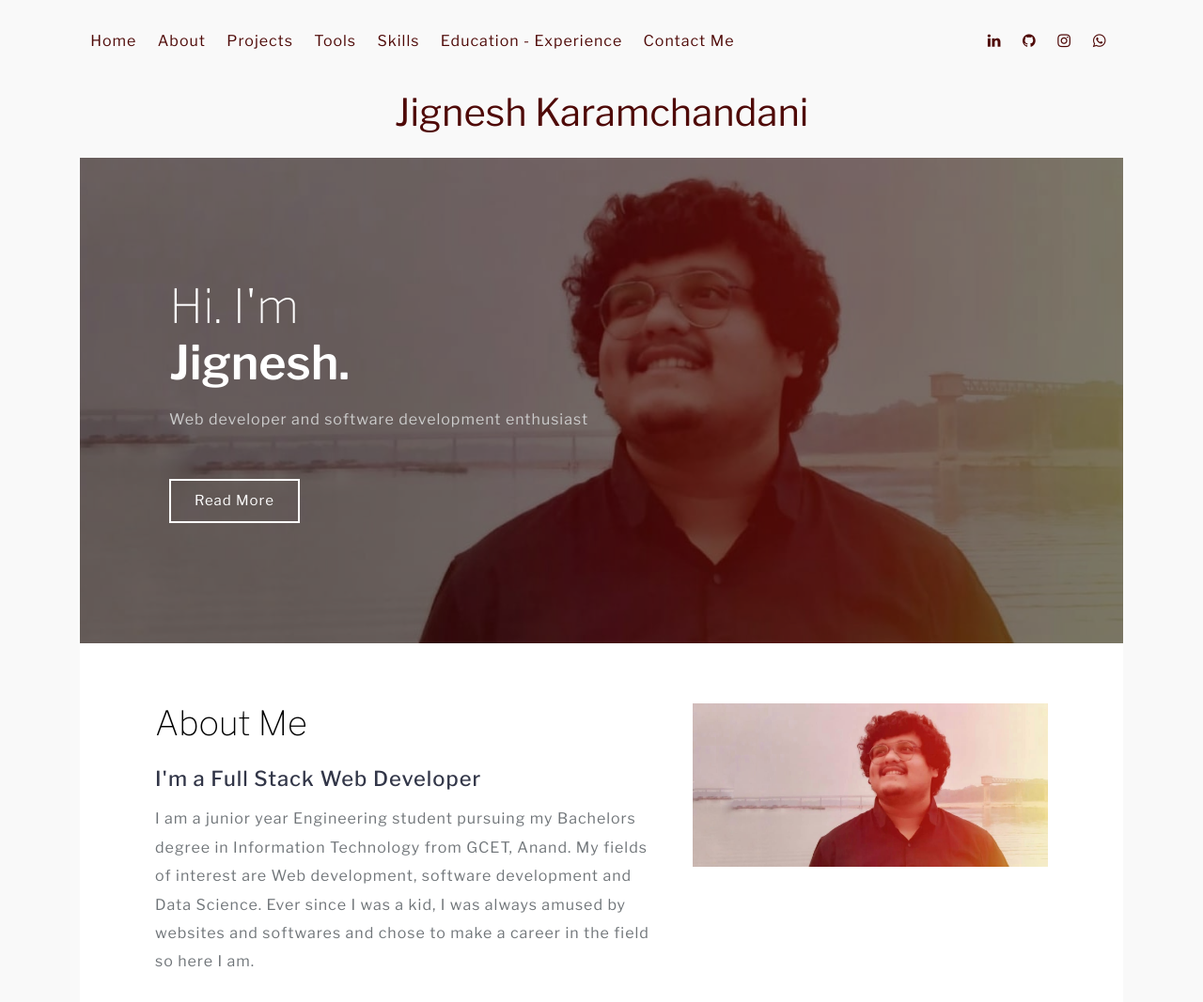
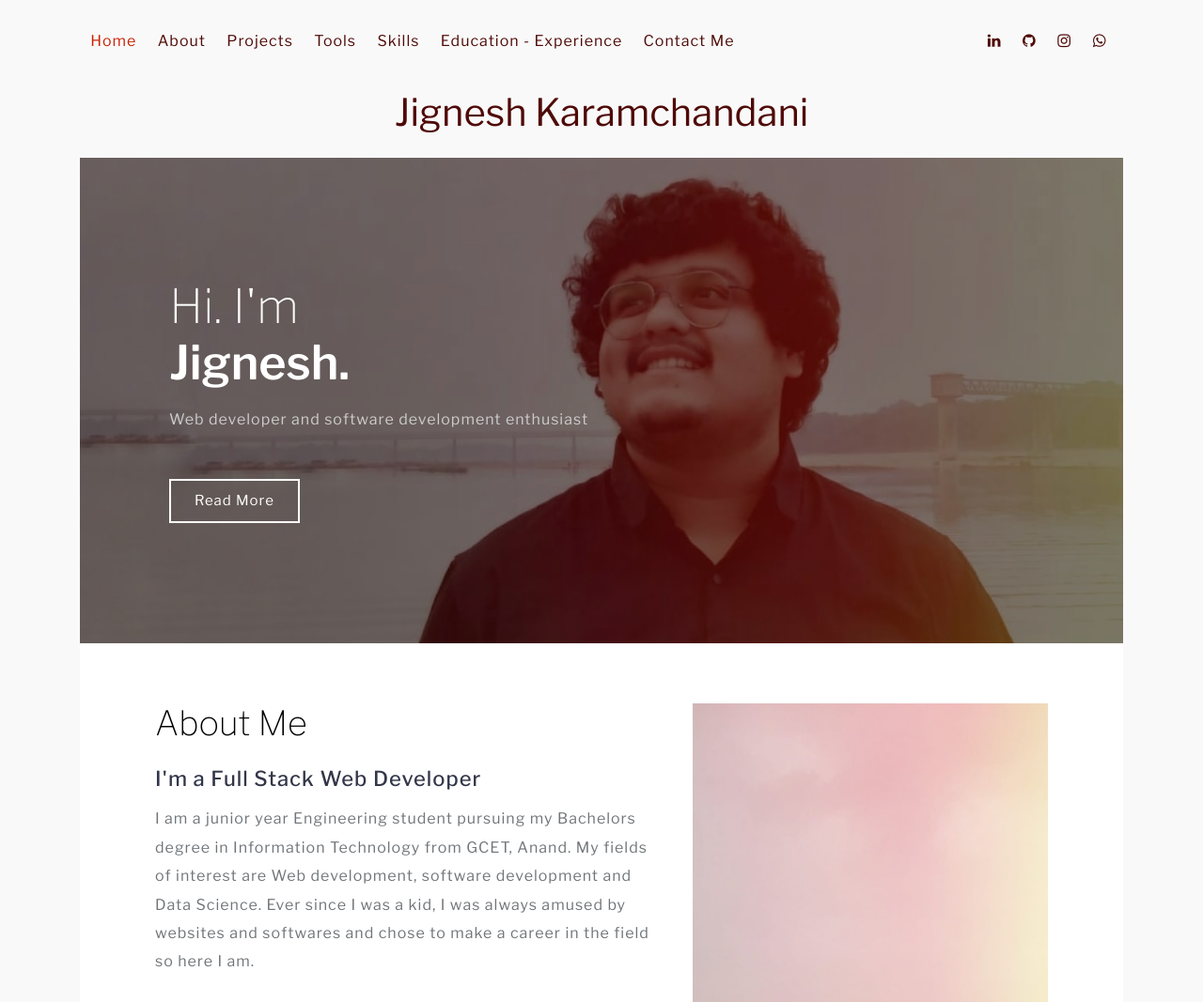
Before and after one commit to JiGNESH404/JiGNESH404.github.io, a plain HTML site: page index.html in a window 1280 px wide. Shown: the top 1067 px of the page at 94% size. Drawn offline with nearby package versions, Linux system fonts and the light colour scheme.

Commit message:
update details

```diff
--- a/css/style.css
+++ b/css/style.css
@@ -163,11 +163,11 @@ nav ul li ul li:hover { background: #f8f9fa; }
 
 /* Background color change on Hover */
 nav a:hover {
-    color: #fff;
+    color: #cc2105;
     background: transparent;
 }
 .menu li.active  a{
-    color: #4F0A08;
+    color: #cc2105;
     background: transparent;
 }
 
--- a/index.html
+++ b/index.html
@@ -48,7 +48,7 @@ License URL: http://creativecommons.org/licenses/by/3.0/
 						<input type="checkbox" id="drop" />
 							<ul class="menu">
 								<li class="active"><a href="index.html">Home</a></li>
-								<li class=""><a href="#about">About </a></li>
+								<li ><a href="#about">About </a></li>
 								<li class=""><a href="#projects">Projects</a></li>
 								<li class=""><a href="#services">Tools </a></li>
 								<li class=""><a href="#skills">Skills</a></li>
@@ -114,7 +114,7 @@ License URL: http://creativecommons.org/licenses/by/3.0/
 							</div>
 							<div class="col-lg-5 advantage-grid-info1">
 								<div class="advantage_left1 mt-lg-0 mt-4">
-									<img src="images/jig.jpeg" class="img-fluid" alt="Jignesh Karamchandani">
+									<img src="images/jignesh.jpeg" class="img-fluid" alt="Jignesh Karamchandani">
 								</div>
 							</div>
 						</div>
@@ -204,7 +204,7 @@ License URL: http://creativecommons.org/licenses/by/3.0/
 
 										<p>Knowledge Highschool, Anand.</p>
 										<span>
-										SSC - 99.36 percentile May, 206
+										SSC - 99.36 percentile May, 206<br>
 										HSC - 98.14 percentile May, 2018
 										</span>
 									</div>
```
Also changed, not shown: images/jignesh.jpeg (added).
